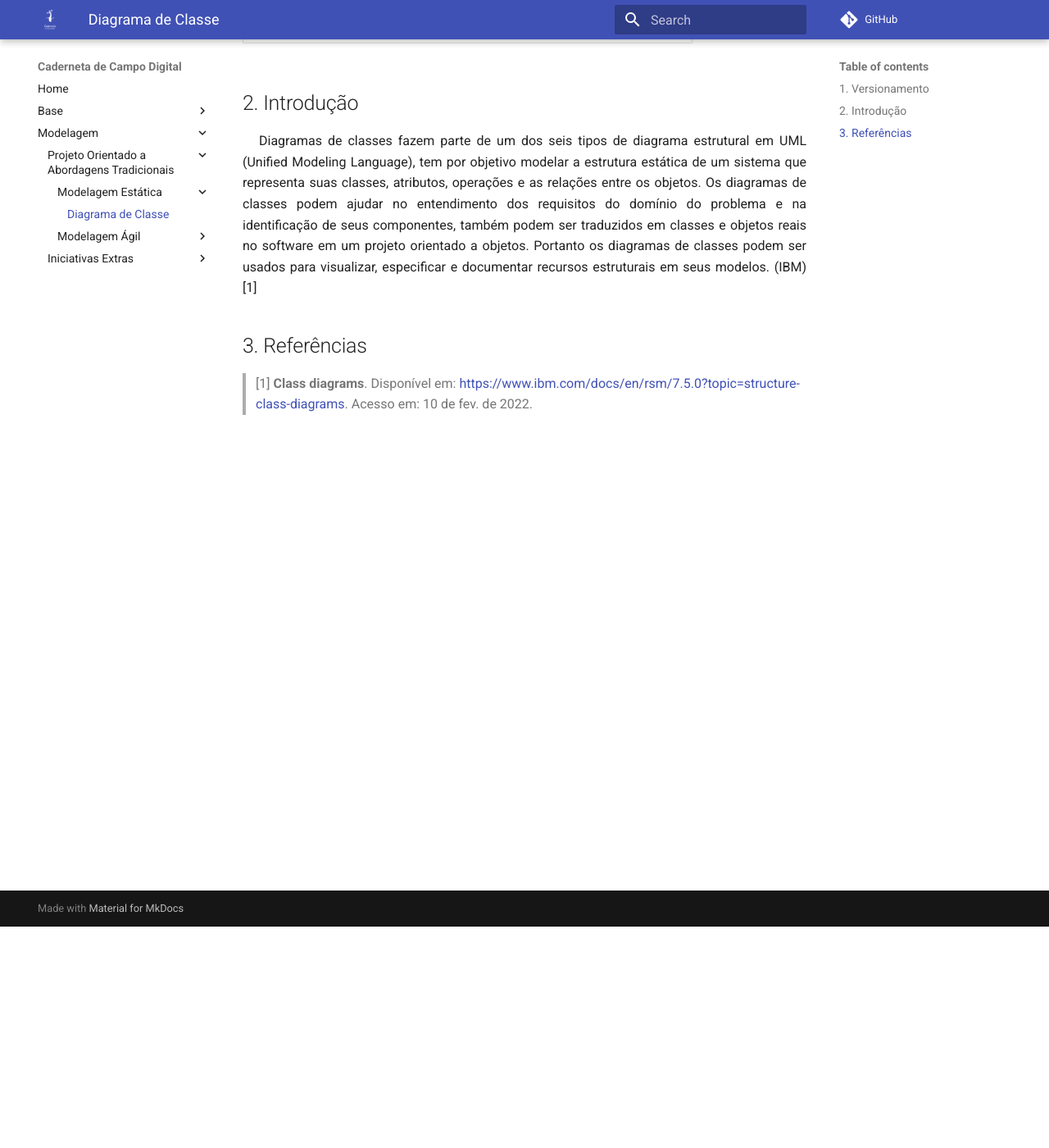
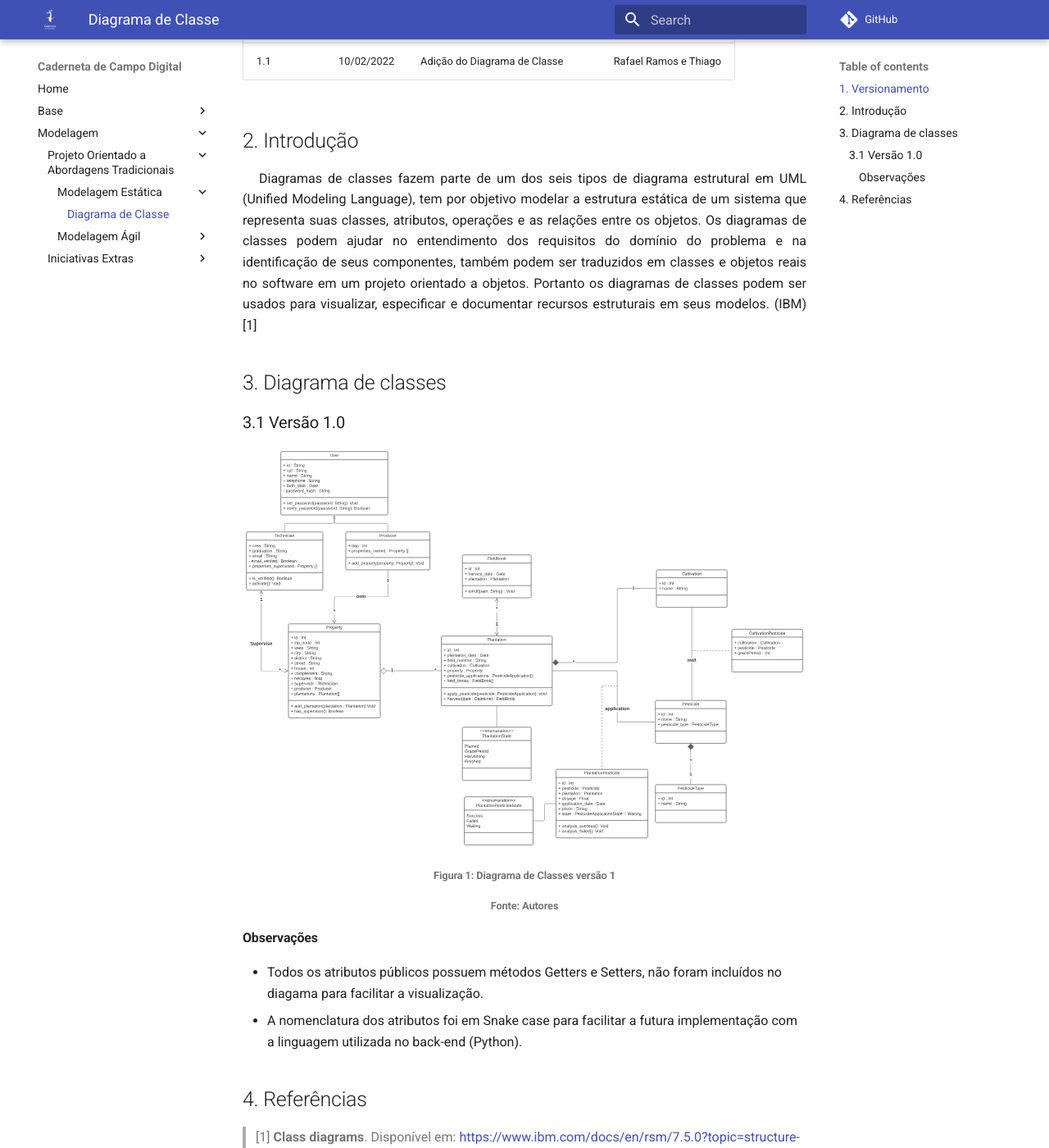
Before and after one commit to UnBArqDsw2021-2/2021.2_G4_CadernetaDeCampoDigital_docs, an MkDocs documentation site: the page built from docs/modelagem/estatica/diagrama_de_classes.md, in a window 1280 px wide and 1400 px high, scrolled down 270 px. Shown: the whole window at 82% size. Built offline with MkDocs 1.6.1 and Material for MkDocs 9.7.7, drawn with Linux system fonts in a browser that asks for light colours; comment, search, counter and statistics services are not loaded.

Commit message:
#44 adicionando diagrama de classes
Co-authored-by: Rafael Cleydson <rafael.cleydson@gmail.com>

```diff
--- a/docs/modelagem/estatica/diagrama_de_classes.md
+++ b/docs/modelagem/estatica/diagrama_de_classes.md
@@ -2,15 +2,25 @@
 
 ## 1. Versionamento
 
-| Versão | Data  | Descrição                         | Autor(es)    |
-| ------ | ----- | --------------------------------- | ------------ |
-| 1.0    | 10/02 | Criação do documento e introdução | Rafael Ramos |
+| Versão | Data         | Descrição                                 | Autor(es)    |
+| ------ | -----        | ---------------------------------         | ------------ |
+| 1.0    | 10/02/2022   | Criação do documento e introdução         | Rafael Ramos |
+| 1.1    | 10/02/2022   | Adição do Diagrama de Classe              | Rafael Ramos e Thiago |
 
 ## 2. Introdução
 
 <p align="justify" style="text-indent: 20px">Diagramas de classes fazem parte de um dos seis tipos de diagrama estrutural em UML (Unified Modeling Language), tem por objetivo modelar a estrutura estática de um sistema que representa suas classes, atributos, operações e as relações entre os objetos. Os diagramas de classes podem ajudar no entendimento dos requisitos do domínio do problema e na identificação de seus componentes, também podem ser traduzidos em classes e objetos reais no software em um projeto orientado a objetos. Portanto os diagramas de classes podem ser usados para visualizar, especificar e documentar recursos estruturais em seus modelos. (IBM) [1]</p>
 
+## 3. Diagrama de classes
 
-## 3. Referências
+### 3.1 Versão 1.0
+<img src="../../../assets/modelagem/diagrama_classes.svg" class="zoom"/>
+<h6 align = "center">Figura 1: Diagrama de Classes versão 1</h6>
+<h6 align = "center">Fonte: Autores</h6>
+#### Observações
+- Todos os atributos públicos possuem métodos Getters e Setters, não foram incluídos no diagama para facilitar a visualização.
+- A nomenclatura dos atributos foi em Snake case para facilitar a futura implementação com a linguagem utilizada no back-end (Python).
+
+## 4. Referências
 
 > [1] **Class diagrams**. Disponível em: <a href="https://www.ibm.com/docs/en/rsm/7.5.0?topic=structure-class-diagrams" target="_blanck">https://www.ibm.com/docs/en/rsm/7.5.0?topic=structure-class-diagrams</a>. Acesso em: 10 de fev. de 2022.
```
Also changed, not shown: docs/assets/modelagem/diagrama_classes.svg (added).
